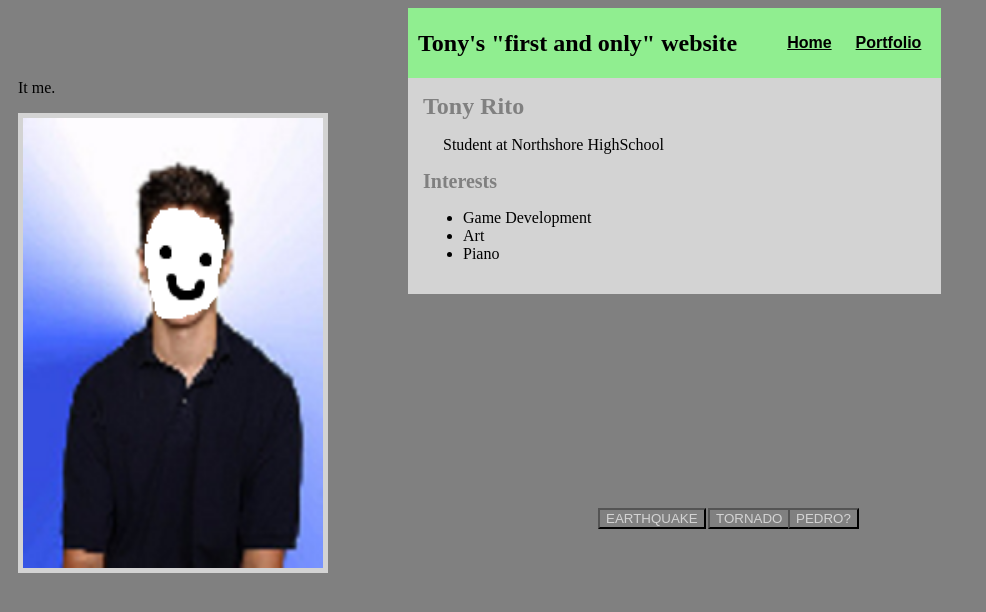
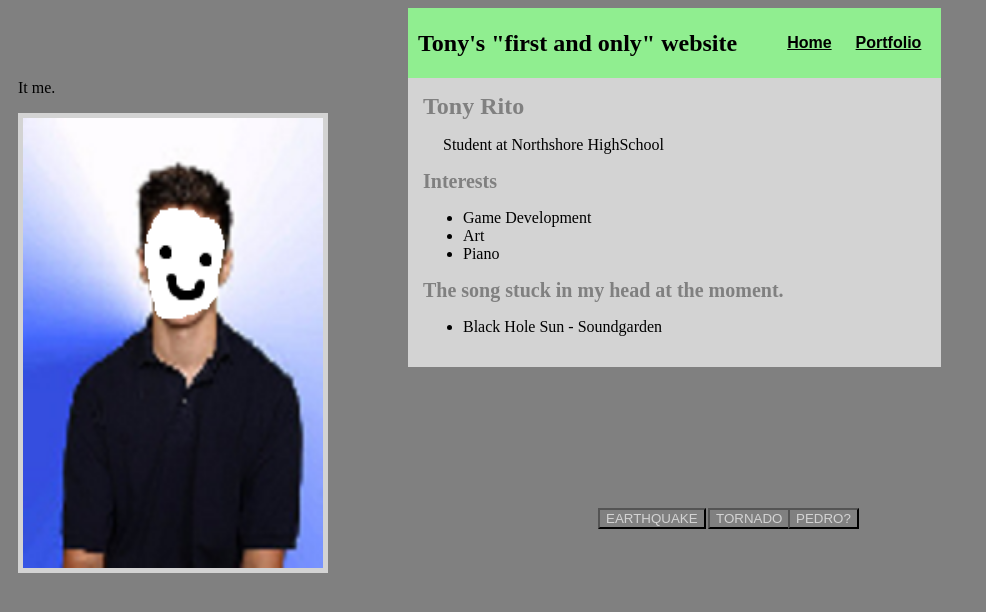
Before and after one commit to Tonyroux/Tonyroux.github.io, a plain HTML site: page index.html in a window 1280 px wide. Shown: the whole page, without its empty margins (0-986 px from the left). Drawn offline with Linux system fonts and the light colour scheme.

Commit message:
added songs stuck in head

```diff
--- a/index.html
+++ b/index.html
@@ -139,6 +139,10 @@
             position: absolute;
             z-index: 2;
         }
+        #music {
+            text-decoration: none;
+            color: black;
+        }
     </style>
 
     <body id="main">
@@ -178,6 +182,10 @@
                             <li>Game Development</li>
                             <li>Art</li>
                             <li>Piano</li>
+                        </ul>
+                        <header class="con-head">The song stuck in my head at the moment.</header>
+                        <ul>
+                            <li><a href="https://www.youtube.com/watch?v=3mbBbFH9fAg" id="music">Black Hole Sun - Soundgarden</a></li>
                         </ul>
                     </section>
                 </div>
--- /dev/null
+++ b/projects/projects.json
@@ -0,0 +1 @@
+{"projects":[]}
```
Also changed, not shown: portfolio.html (+4 -3 lines).
